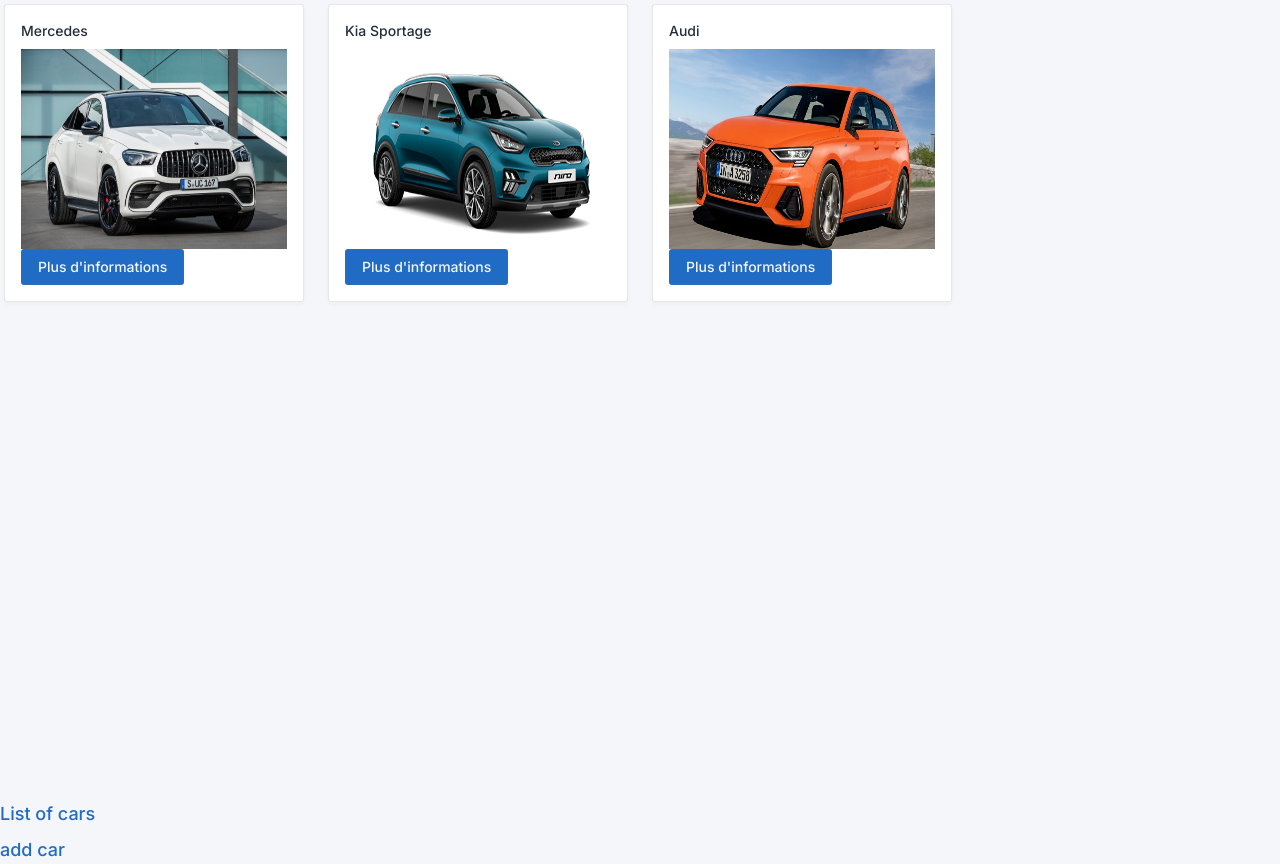
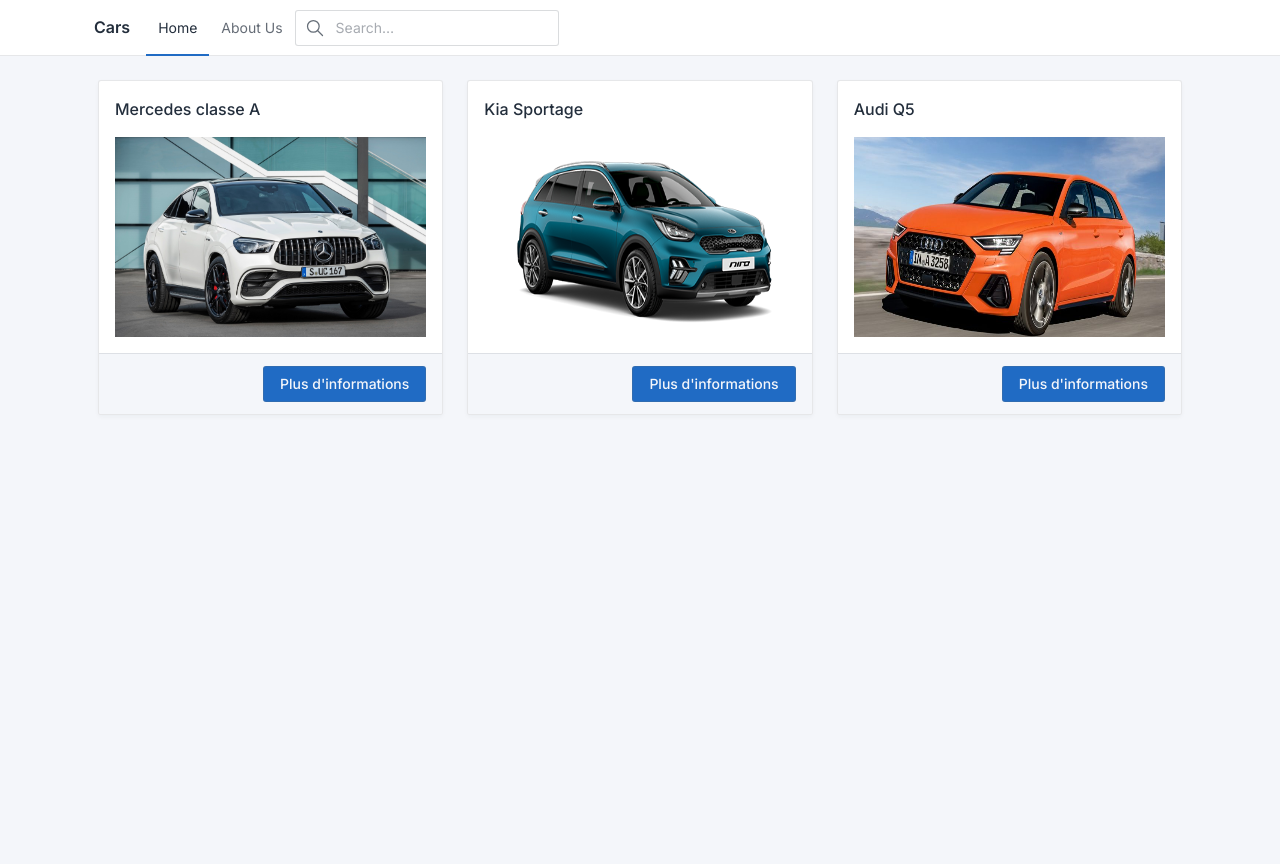
Before and after one commit to HadilFares/Buying-Cars, an Angular app: page / in a window 1280 px wide. After the commit the page ends 800 px from the top, so only its background shows below. Built offline with nearby package versions, Linux system fonts and the light colour scheme.

Commit message:
refactor + restyle + fix bugs

```diff
--- a/src/app/add-car/add-car.component.ts
+++ b/src/app/add-car/add-car.component.ts
@@ -13,13 +13,13 @@
 
   ngOnInit(): void {
   }
-  addcars(name,brand,price,description){
+  adds(name,brand,price,description){
     var x=new Car ();
     x.name=name;
     x.brand=brand;
     x.price=price;
     x.description=description;
-    this.carsService.addcar(x);
+    this.carsService.add(x);
 
   }
 
--- a/src/app/app-routing.module.ts
+++ b/src/app/app-routing.module.ts
@@ -6,10 +6,8 @@
 import { ListCarsComponent } from './list-cars/list-cars.component';
 
 const routes: Routes = [
-  {path :'car',component:CarComponent},
+  {path :'',component:CarComponent},
   {path :'car/:id',component:DetailCarComponent},
-  {path :'home',component:ListCarsComponent},
-  {path:'addcar',component:AddCarComponent},
 
 ];
 
--- a/src/app/app.component.html
+++ b/src/app/app.component.html
@@ -1,3 +1,8 @@
-<app-car></app-car>
-<app-nav-menu></app-nav-menu>
-<router-outlet></router-outlet>
+<div class="page">
+    <app-nav-menu></app-nav-menu>
+    <div class="content">
+        <div class="container-xl">
+            <router-outlet></router-outlet>
+        </div>
+    </div>
+</div>
--- a/src/app/car/car.component.html
+++ b/src/app/car/car.component.html
@@ -1,15 +1,17 @@
-<div class="page">
-    <router-outlet></router-outlet>
 <div class="row">
-    <div *ngFor="let c of tabcars" class="col-md-3">
+    <div *ngFor="let c of tabcars" class="col-md-4">
         <div class="card m-1">
             <div class="card-body">
-
-                <h4>{{c.carname}}</h4>
-                <img class="car-img" [src]='c.carimage'><br>
-                <button class ="btn btn-primary" routerLink="/detail">Plus d'informations</button>
+                <h3 class="card-title">{{c.name}}</h3>
+                <img class="car-img" [src]='c.image'><br>
+            </div>
+            <div class="card-footer">
+                <div class="row justify-content-end">
+                    <div class="col-auto">
+                        <a class="btn btn-primary" [routerLink]="['/car',c.id]">Plus d'informations</a>
+                    </div>
+                </div>
             </div>
         </div>
     </div>
 </div>
-</div>
--- a/src/app/car/car.component.ts
+++ b/src/app/car/car.component.ts
@@ -1,4 +1,5 @@
 import { Component, OnInit } from '@angular/core';
+import { CARS } from '../shared/models/des-cars';
 
 @Component({
   selector: 'app-car',
@@ -6,20 +7,7 @@
   styleUrls: ['./car.component.css']
 })
 export class CarComponent implements OnInit {
-  tabcars =[
-    {
-      carname:'Mercedes',
-      carimage:"assets/cars/voiture.jpg"
-    },
-    {
-      carname:'Kia Sportage',
-      carimage:"assets/cars/voiture1.png"
-    },
-    {
-      carname:'Audi',
-      carimage:"assets/cars/voiture2.jpg"
-    }
-  ];
+  tabcars =CARS
 
   constructor() { }
 
--- a/src/app/detail-car/detail-car.component.ts
+++ b/src/app/detail-car/detail-car.component.ts
@@ -7,20 +7,20 @@
   styleUrls: ['./detail-car.component.css']
 })
 export class DetailCarComponent implements OnInit {
-  nameCar:string;
-   descCar:string;
-   brandCar:string;
-   priceCar:any;
-   yearCar:string;
-  constructor(private route: ActivatedRoute , private carsService : CarsService  ) { }
+  nameCar: string;
+  descCar: string;
+  brandCar: string;
+  priceCar: any;
+  yearCar: string;
+  constructor(private route: ActivatedRoute, private carsService: CarsService) { }
 
   ngOnInit(): void {
-    const id =this.route.snapshot.params['id'];
-    this.nameCar=this.carsService.getCarParId(+id).name;
-    this.brandCar=this.carsService.getCarParId(+id).brand;
-    this.priceCar=this.carsService.getCarParId(+id).price;
-    this.yearCar=this.carsService.getCarParId(+id).year;
-    this.descCar=this.carsService.getCarParId(+id).description;
+    const id = this.route.snapshot.params['id'];
+    this.nameCar = this.carsService.getCarById(+id).name;
+    this.brandCar = this.carsService.getCarById(+id).brand;
+    this.priceCar = this.carsService.getCarById(+id).price;
+    this.yearCar = this.carsService.getCarById(+id).year;
+    this.descCar = this.carsService.getCarById(+id).description;
 
   }
 
--- a/src/app/list-cars/list-cars.component.html
+++ b/src/app/list-cars/list-cars.component.html
@@ -1,5 +1,5 @@
 <div class ="contenu" *ngFor ="let c of tabcars">
     <h4>{{c.name}}</h4>
-    <button class="btn btn-danger" (click)="deletecar(c)">delete</button>
+    <button class="btn btn-danger" (click)="remove(c)">delete</button>
      <!--<button [routerLink]="['/']" class ="btn btn-primary">modify</button> -->
      </div>
--- a/src/app/services/cars.service.ts
+++ b/src/app/services/cars.service.ts
@@ -1,41 +1,39 @@
 import { Injectable } from '@angular/core';
-import {Car} from '../shared/models/car';
-import {CARS} from '../shared/models/des-cars';
+import { Car } from '../shared/models/car';
+import { CARS } from '../shared/models/des-cars';
 
 @Injectable({
   providedIn: 'root'
 })
 export class CarsService {
-  cars :Car []=CARS;
+  cars: Car[] = CARS;
 
   constructor() { }
-  getCars () :Car []{
+  getCars(): Car[] {
     return this.cars;
   }
-  getCarParId (id : number) : Car
-  {
-    for(let i=0;i<this.cars.length;i++)
-     if (this.cars[i].id==id)
-     return this.cars[i];
+  getCarById(id: number): Car {
+    for (let i = 0; i < this.cars.length; i++)
+      if (this.cars[i].id == id)
+        return this.cars[i];
   }
-  addcar (c)
-  {
-    c.id=(this.cars.length)+1
+  add(c: Car) {
+    c.id = (this.cars.length) + 1
     this.cars.push(c);
   }
-  deletecar(c){
-    var x =this.cars.indexOf(c);
-    this.cars.splice(x,1);
+  remove(c: Car) {
+    var x = this.cars.indexOf(c);
+    this.cars.splice(x, 1);
   }
-}/* modifycar (id:number ,n:string,d:string,p:any,b:string,y:string)
-{
-  for (let i=0;i<this.cars.length;i++)
-  if (this.cars[i].id==id){
-    this.cars[i].name=n;
-    this.cars[i].description=d;
-    this.cars[i].price=p;
-    this.cars[i].year=y;
+  update(id: number, name: string, description: string, price: any, brand: string, year: string) {
+    let index = this.cars.findIndex(e=>e.id = id)
+    this.cars[index] = {
+      ...this.cars[index],
+      name,
+      description,
+      price,
+      brand,
+      year
+    }
   }
-  return ;
-  }
-}*/
+}
--- a/src/app/shared/models/car.ts
+++ b/src/app/shared/models/car.ts
@@ -3,6 +3,7 @@
     name?:string;
     brand?:string;
     price?:any;
+    image?:string;
     year?:string;
     description?:string;
     constructor (args: Car={}){
--- a/src/app/shared/models/des-cars.ts
+++ b/src/app/shared/models/des-cars.ts
@@ -1,27 +1,30 @@
-import {Car} from './car';
-export const CARS : Car [] =[
+import { Car } from './car';
+export const CARS: Car[] = [
     {
-        id:1,
-        name:' Mercedes classe A',
-        brand:"Mercedes",
-        year:"2018",
-        description:"Berline compacte 5 portes , posséde 17 motorisations différentes :10 en essence,6 en diesel et 1 hybride Quatriéme génération de la classe A,succéde à la type 176",
-        price:""
+        id: 1,
+        name: ' Mercedes classe A',
+        brand: "Mercedes",
+        year: "2018",
+        description: "Berline compacte 5 portes , posséde 17 motorisations différentes :10 en essence,6 en diesel et 1 hybride Quatriéme génération de la classe A,succéde à la type 176",
+        price: "",
+        image: "assets/cars/voiture.jpg"
     },
     {
-        id:2,
-        name:'Kia Sportage',
-        brand:"Kia",
-        year:"2019",
-        description:""
+        id: 2,
+        name: 'Kia Sportage',
+        brand: "Kia",
+        year: "2019",
+        description: "",
+        image: "assets/cars/voiture1.png"
     },
     {
-    id:3,
-    name:' Audi Q5',
-    brand:"Audi",
-    year:"2020",
-    description :"",
-    price:""
+        id: 3,
+        name: ' Audi Q5',
+        brand: "Audi",
+        year: "2020",
+        description: "",
+        price: "",
+        image: "assets/cars/voiture2.jpg"
     }
 
 ]
--- a/src/app/shared/nav-menu/nav-menu.component.html
+++ b/src/app/shared/nav-menu/nav-menu.component.html
@@ -1,4 +1,42 @@
-<nav>
-    <a routerLink="home"><h2>List of cars</h2></a>
-    <a routerLink="addcar"><h2>add car</h2></a>
-</nav>
+<header class="navbar navbar-expand-md navbar-light d-print-none">
+    <div class="container-xl">
+      <button class="navbar-toggler" type="button" data-bs-toggle="collapse" data-bs-target="#navbar-menu">
+        <span class="navbar-toggler-icon"></span>
+      </button>
+      <h1 class="navbar-brand navbar-brand-autodark d-none-navbar-horizontal pe-0 pe-md-3">
+        <a href=".">
+          Cars
+        </a>
+      </h1>
+      <div class="collapse navbar-collapse" id="navbar-menu">
+        <div class="d-flex flex-column flex-md-row flex-fill align-items-stretch align-items-md-center">
+          <ul class="navbar-nav">
+            <li class="nav-item active">
+              <a class="nav-link" routerLink="/">
+                <span class="nav-link-title">
+                  Home
+                </span>
+              </a>
+            </li>
+            <li class="nav-item">
+              <a class="nav-link" routerLink="/about-us">
+                <span class="nav-link-title">
+                  About Us
+                </span>
+              </a>
+            </li>
+          </ul>
+          <div class="">
+            <form action="." method="get">
+              <div class="input-icon">
+                <span class="input-icon-addon">
+                  <svg xmlns="http://www.w3.org/2000/svg" class="icon" width="24" height="24" viewBox="0 0 24 24" stroke-width="2" stroke="currentColor" fill="none" stroke-linecap="round" stroke-linejoin="round"><path stroke="none" d="M0 0h24v24H0z" fill="none"></path><circle cx="10" cy="10" r="7"></circle><line x1="21" y1="21" x2="15" y2="15"></line></svg>
+                </span>
+                <input type="text" class="form-control" placeholder="Search…" aria-label="Search in website">
+              </div>
+            </form>
+          </div>
+        </div>
+      </div>
+    </div>
+  </header>
--- a/src/styles.css
+++ b/src/styles.css
@@ -3,3 +3,6 @@
     height: 200px;
     width: auto;
 }
+body{
+    overflow-y: unset !important;
+}
```
